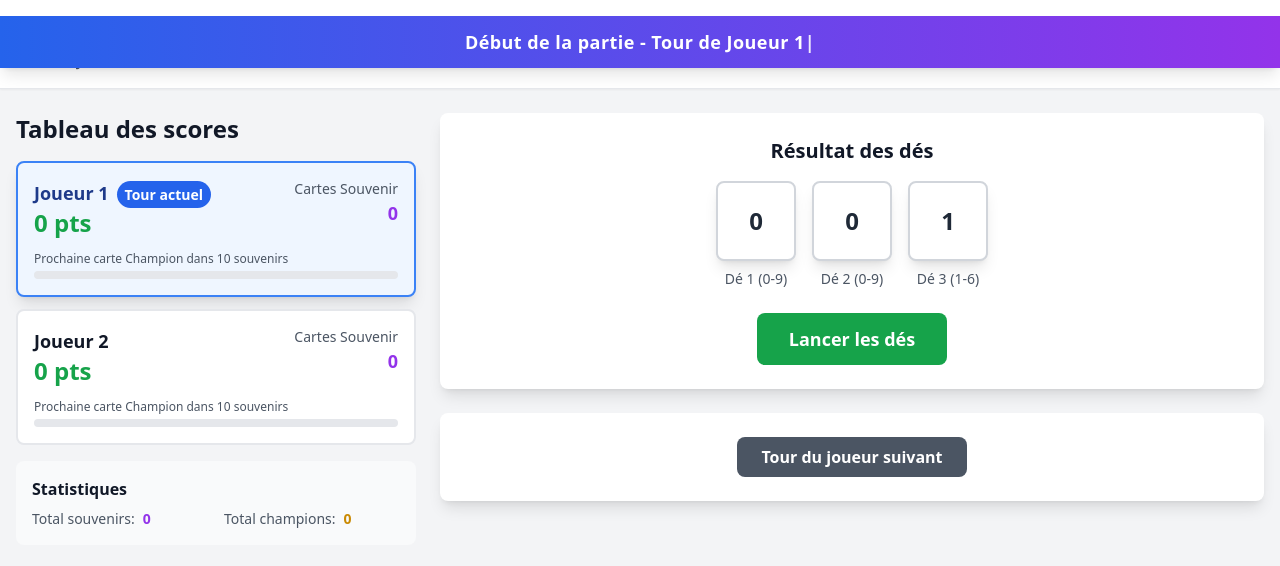
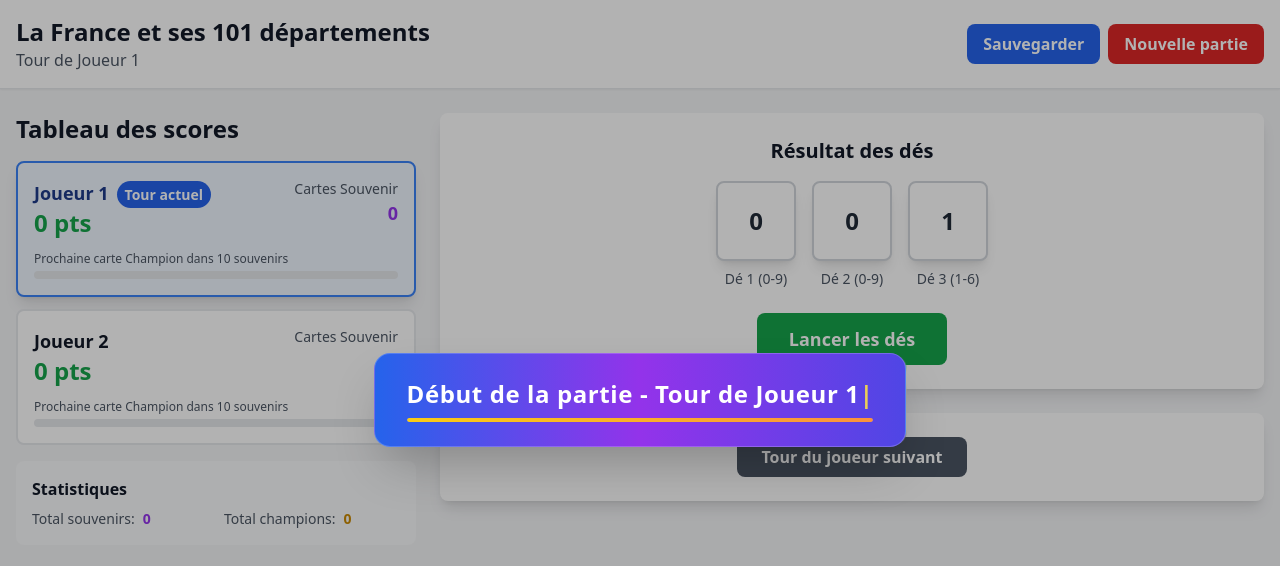
Before and after one commit to Gauvin2005/FranceEtDepartements, a Next.js app: page /game in a window 1280 px wide. Both pictures are taken after a click on the button "Démarrer la partie". Shown: the top 566 px of the page. Built offline with nearby package versions, Linux system fonts and the light colour scheme.

Commit message:
Enhance Marquee component styling and animation. Updated layout to use a full-screen overlay with improved background and border styles. Increased text size and added a progress bar animation to enhance visual feedback during text display.

```diff
--- a/components/Marquee.tsx
+++ b/components/Marquee.tsx
@@ -74,14 +74,20 @@ export const Marquee: React.FC<MarqueeProps> = ({
   if (!isVisible) return null;
 
   return (
-    <div className="fixed top-4 left-0 right-0 z-50 pointer-events-none">
-      <div className="bg-gradient-to-r from-blue-600 to-purple-600 text-white px-6 py-3 shadow-lg">
+    <div className="fixed inset-0 bg-black bg-opacity-30 flex items-center justify-center z-50 pointer-events-none">
+      <div className="bg-gradient-to-r from-blue-600 via-purple-600 to-indigo-600 text-white px-8 py-6 rounded-2xl shadow-2xl backdrop-blur-sm border border-white/20 max-w-2xl mx-4">
         <div className="text-center">
-          <div className="text-lg font-bold tracking-wide">
+          <div className="text-2xl font-bold tracking-wide mb-2">
             {displayText}
             {animationPhase === 'display' && currentIndex === text.length && (
-              <span className="animate-pulse">|</span>
+              <span className="animate-pulse text-yellow-300">|</span>
             )}
+          </div>
+          <div className="h-1 bg-white/20 rounded-full overflow-hidden">
+            <div className={`h-full bg-gradient-to-r from-yellow-400 to-orange-400 rounded-full transition-all duration-300 ${
+              animationPhase === 'enter' ? 'animate-pulse' :
+              animationPhase === 'display' ? 'w-full' : 'w-0'
+            }`}></div>
           </div>
         </div>
       </div>
```
